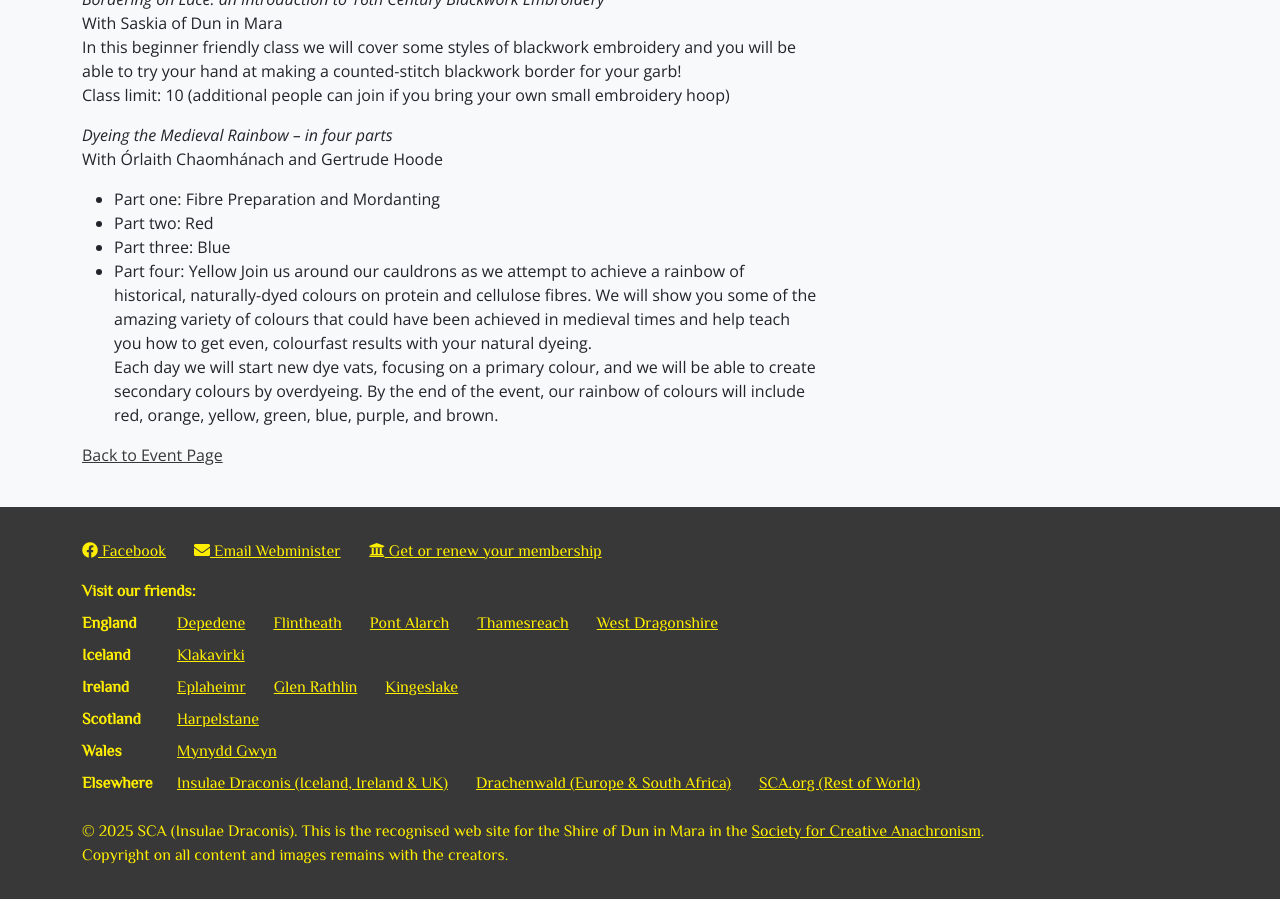
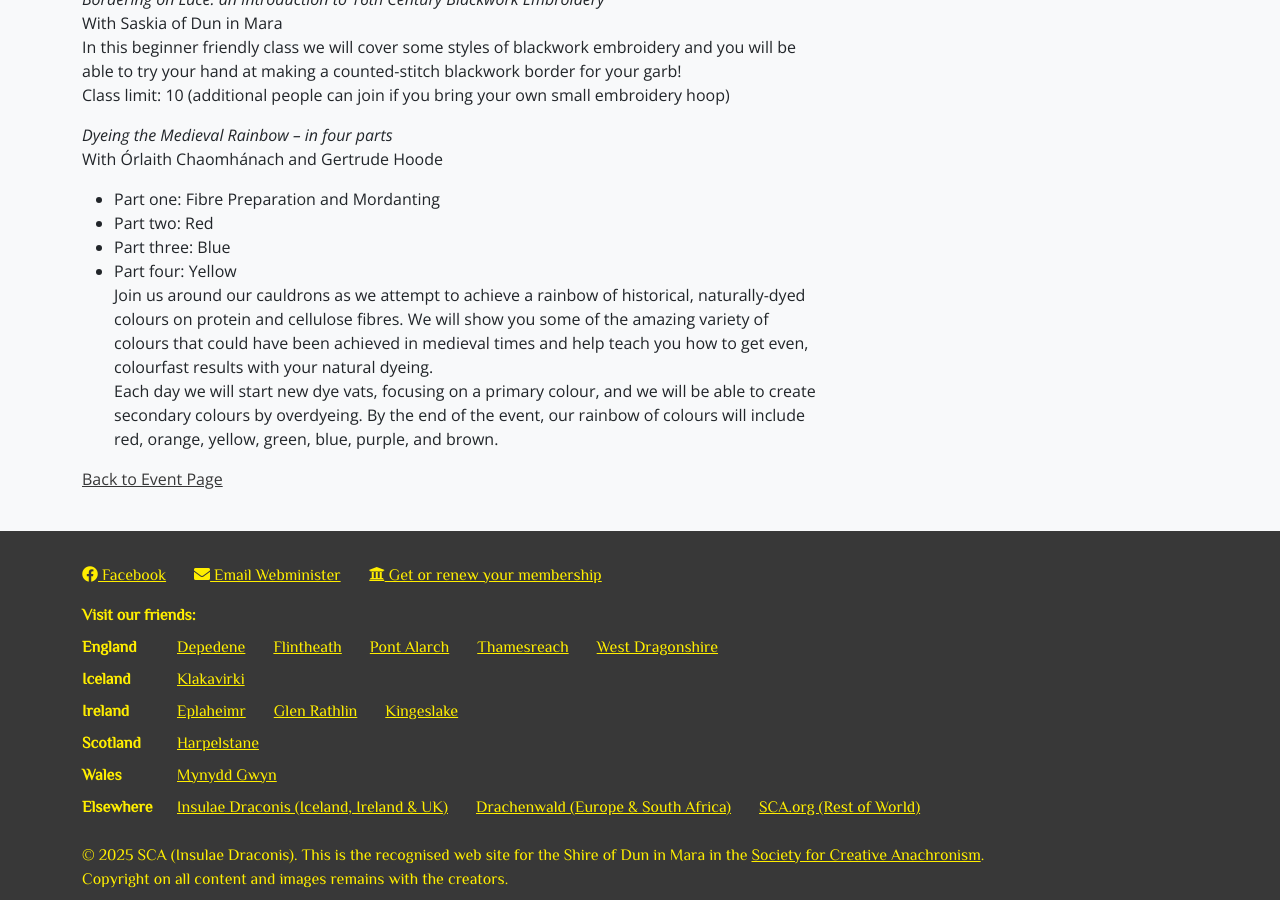
Before and after one commit to drachenwald/dun-in-mara, a Jekyll site: the page built from events/2025/strawberry-raid-iv/classes.md, in a window 1280 px wide and 900 px high, scrolled down 2973 px. Built offline with Jekyll 4.4.1, drawn with Linux system fonts in a browser that asks for light colours; comment, search, counter and statistics services are not loaded.

Commit message:
fix line break

```diff
--- a/events/2025/strawberry-raid-iv/classes.md
+++ b/events/2025/strawberry-raid-iv/classes.md
@@ -114,7 +114,7 @@ With Órlaith Chaomhánach and Gertrude Hoode
 - Part one: Fibre Preparation and Mordanting
 - Part two: Red
 - Part three: Blue
-- Part four: Yellow
+- Part four: Yellow<br/>
 Join us around our cauldrons as we attempt to achieve a rainbow of historical, naturally-dyed colours on protein and cellulose fibres. We will show you some of the amazing variety of colours that could have been achieved in medieval times and help teach you how to get even, colourfast results with your natural dyeing.
 Each day we will start new dye vats, focusing on a primary colour, and we will be able to create secondary colours by overdyeing. By the end of the event, our rainbow of colours will include red, orange, yellow, green, blue, purple, and brown.
 
```
